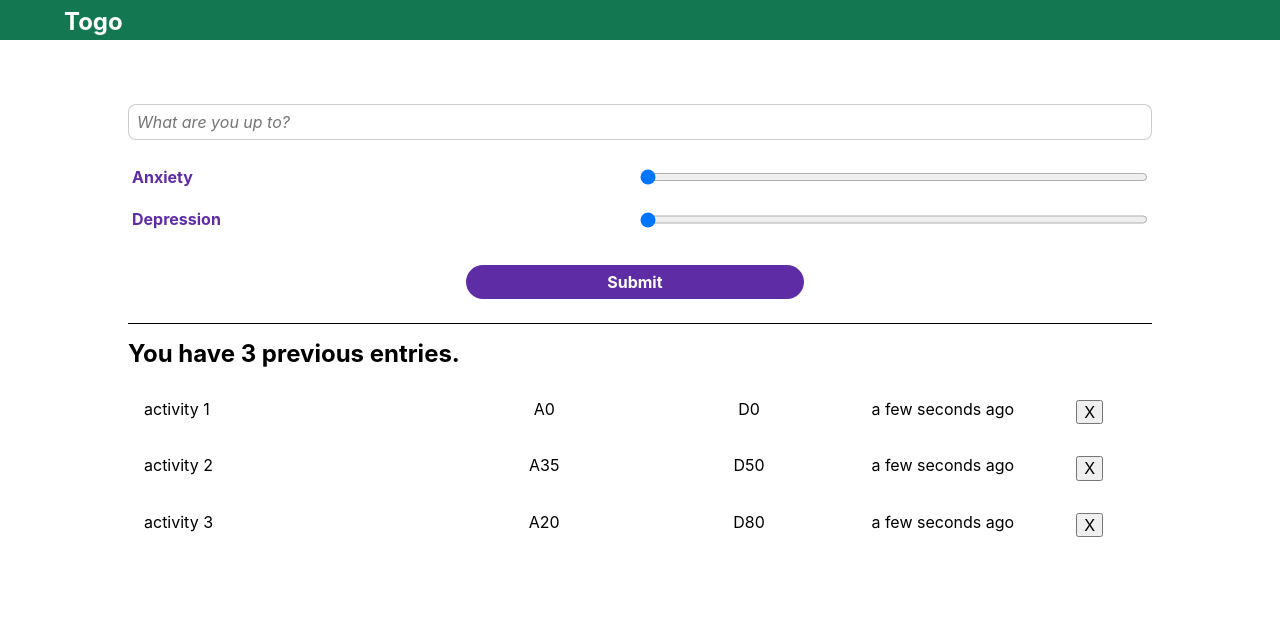
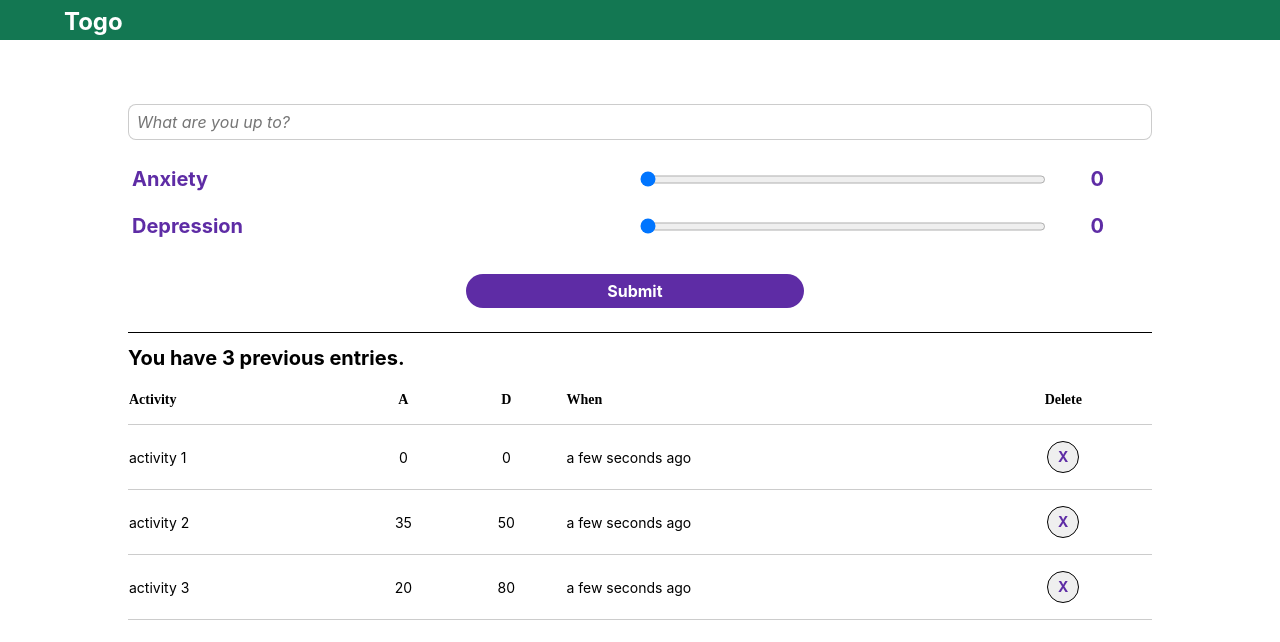
Before and after one commit to lucasmelin/togo-frog, a React (Create React App) app: page / in a window 1280 px wide. Shown: the top 642 px of the page. Built offline with nearby package versions, Linux system fonts and the light colour scheme.

Commit message:
feat: add icon to display slider input

```diff
--- a/src/App.js
+++ b/src/App.js
@@ -92,12 +92,10 @@ const SubmitForm = (props) => {
         />
       </div>
       <div className="flex pa1">
-        <label htmlFor="anxiety" className="w-50 mt3 purple sans-serif b tl">
-          Anxiety
-        </label>
+        <div className="w-50 mt3 purple sans-serif b tl f4">Anxiety</div>
         <input
           type="range"
-          className="input mt3 tl w-50"
+          className="input mt3 tl w-40"
           id="anxiety"
           min="0"
           max="100"
@@ -105,20 +103,20 @@ const SubmitForm = (props) => {
           value={anxiety}
           onChange={(e) => setAnxiety(e.target.value)}
         />
+        <div className="w-10 mt3 purple sans-serif b tc f4 ">{anxiety}</div>
       </div>
       <div className="flex pa1">
-        <label htmlFor="depression" className="w-50 mt3 purple sans-serif b tl">
-          Depression
-        </label>
+        <div className="w-50 mt3 purple sans-serif b tl f4">Depression</div>
         <input
           type="range"
-          className="input mt3 tl w-50"
+          className="input mt3 tl w-40"
           min="0"
           max="100"
           step="5"
           value={depression}
           onChange={(e) => setDepression(e.target.value)}
         />
+        <div className="w-10 mt3 purple sans-serif b tc f4 ">{depression}</div>
       </div>
       <div className="flex pt4 pb3">
         <div className="w-33" />
@@ -143,7 +141,7 @@ const Header = () => (
 
 const EntriesHeader = ({ numEntries }) => (
   <div>
-    <h1 className="f3 sans-serif">You have {numEntries} previous entries. </h1>
+    <h1 className="f4 sans-serif">You have {numEntries} previous entries. </h1>
   </div>
 );
 
@@ -151,28 +149,56 @@ const EntriesList = ({ entries, onDelete }) => {
   const entryItems = entries.map((rating, index) => (
     <Entry content={rating} key={index} id={index} onDelete={onDelete} />
   ));
-  return <div>{entryItems}</div>;
+  return (
+    <div className="pt2">
+      <div className="overflow-auto">
+        <table className="f6 w-100 center" cellSpacing="0">
+          <thead>
+            <tr>
+              <th className="fw6 bb b--black-20 tl pb3 pr3 bg-white">
+                Activity
+              </th>
+              <th className="fw6 bb b--black-20 tl pb3 pr3 bg-white tc">A</th>
+              <th className="fw6 bb b--black-20 tl pb3 pr3 bg-white tc">D</th>
+              <th className="fw6 bb b--black-20 tl pb3 pr3 bg-white">When</th>
+              <th className="fw6 bb b--black-20 tl pb3 pr3 bg-white tc">
+                Delete
+              </th>
+            </tr>
+          </thead>
+          <tbody className="lh-copy">{entryItems}</tbody>
+        </table>
+      </div>
+    </div>
+  );
 };
 
 const Entry = ({ content, onDelete, id }) => {
   const since = moment.duration(moment(content.timestamp).diff(moment()));
   return (
-    <div className="sans-serif flex">
-      <div className="w-40 pa3 mr2">{content.activity}</div>
-      <div className="w-25 pa3 mr2 tc">A{content.anxiety}</div>
-      <div className="w-25 pa3 mr2 tc">D{content.depression}</div>
-      <div className="w-25 pa3 mr2">{since.humanize()} ago</div>
-      <div className="w-10 pa3 mr2">
+    <tr>
+      <td className="pv3 pr3 bb b--black-20 sans-serif">{content.activity}</td>
+      <td className="pv3 pr3 bb b--black-20 sans-serif tc">
+        {content.anxiety}
+      </td>
+      <td className="pv3 pr3 bb b--black-20 sans-serif tc">
+        {content.depression}
+      </td>
+      <td className="pv3 pr3 bb b--black-20 sans-serif">
+        {since.humanize()} ago
+      </td>
+      <td className="pv3 pr3 bb b--black-20 sans-serif tc">
         <button
-          className="fa-times"
+          type="button"
+          className="br-100 ba h2 w2 dib grow purple b"
           onClick={() => {
             onDelete(id);
           }}
         >
           X
         </button>
-      </div>
-    </div>
+      </td>
+    </tr>
   );
 };
 
```
